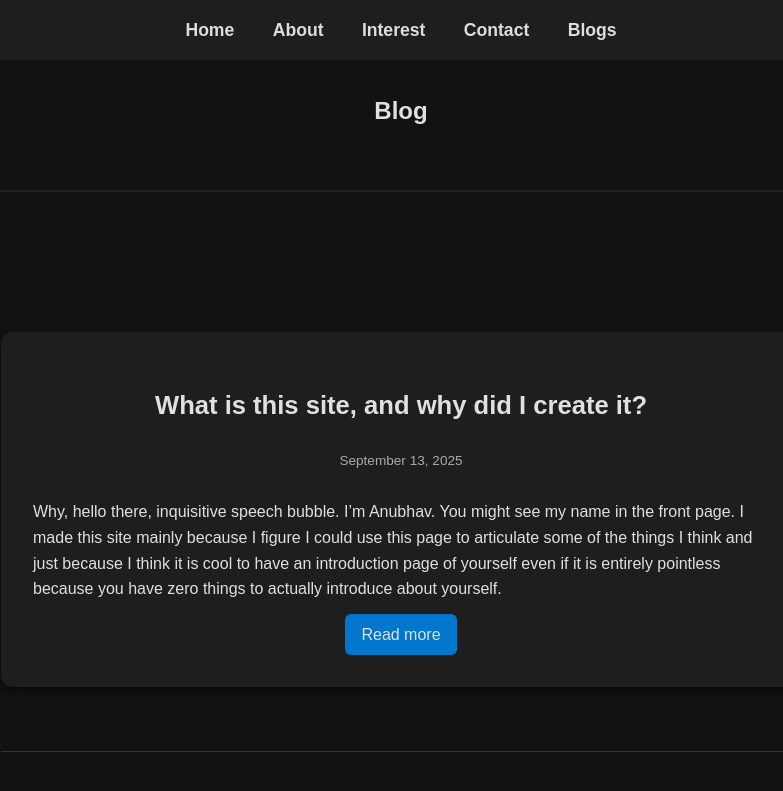
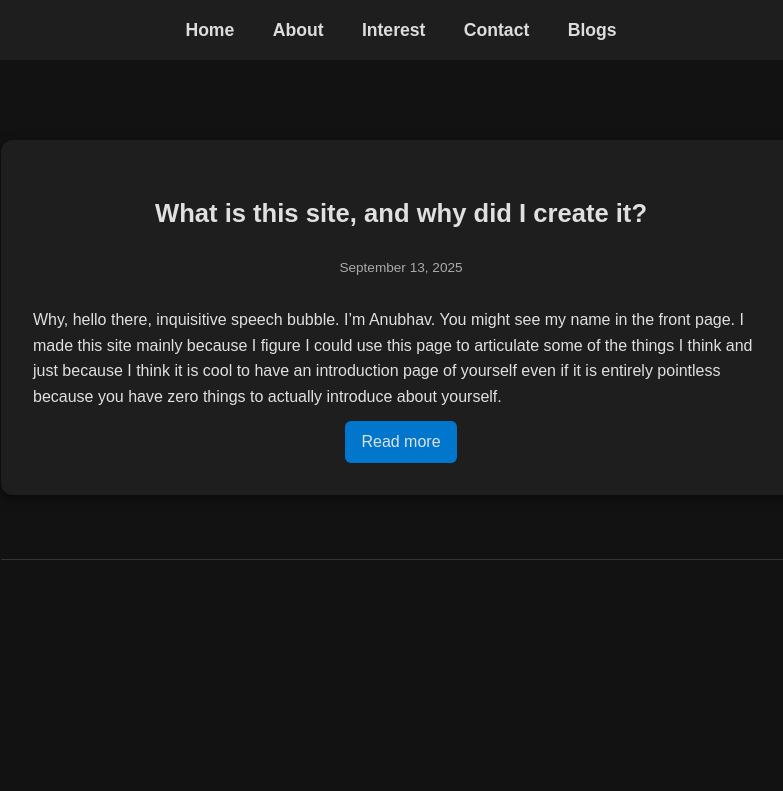
Before and after one commit to justanubhav/justanubhav.github.io, a Jekyll site: the page built from blog.md, in a window 1280 px wide. Shown: the top 791 px of the page, without its empty margins (239-1022 px from the left). Built offline with Jekyll 4.4.1, drawn with Linux system fonts in a browser that asks for light colours; some web fonts are replaced.

Commit message:
Update blog.md

```diff
--- a/blog.md
+++ b/blog.md
@@ -3,10 +3,6 @@ layout: default
 title: Blog
 permalink: /blog/
 ---
-
-<section class="blog-hero">
-  <h1>Blog</h1>
-</section>
 
 <div class="blog-list">
   {% for post in site.posts %}
```
